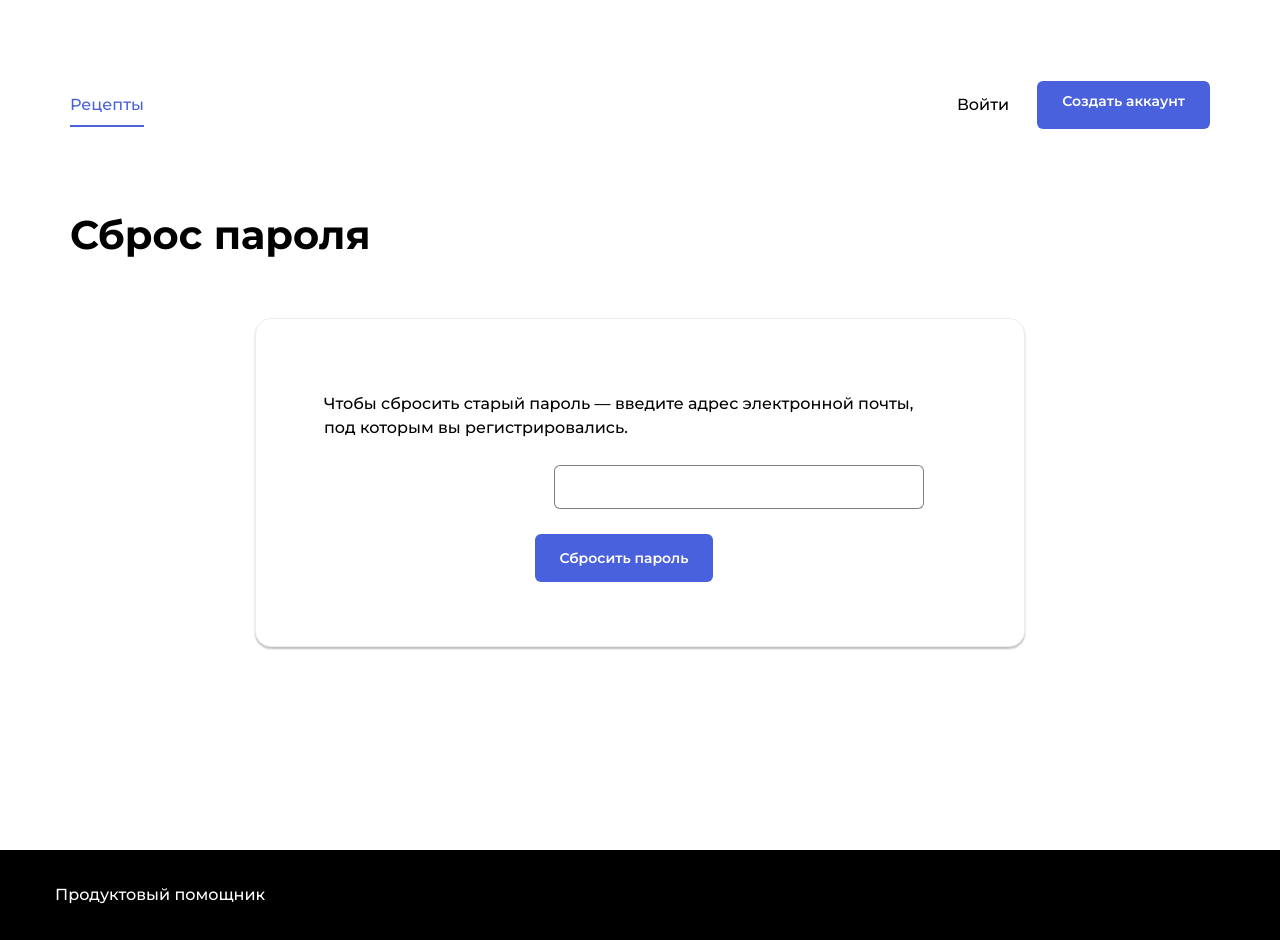
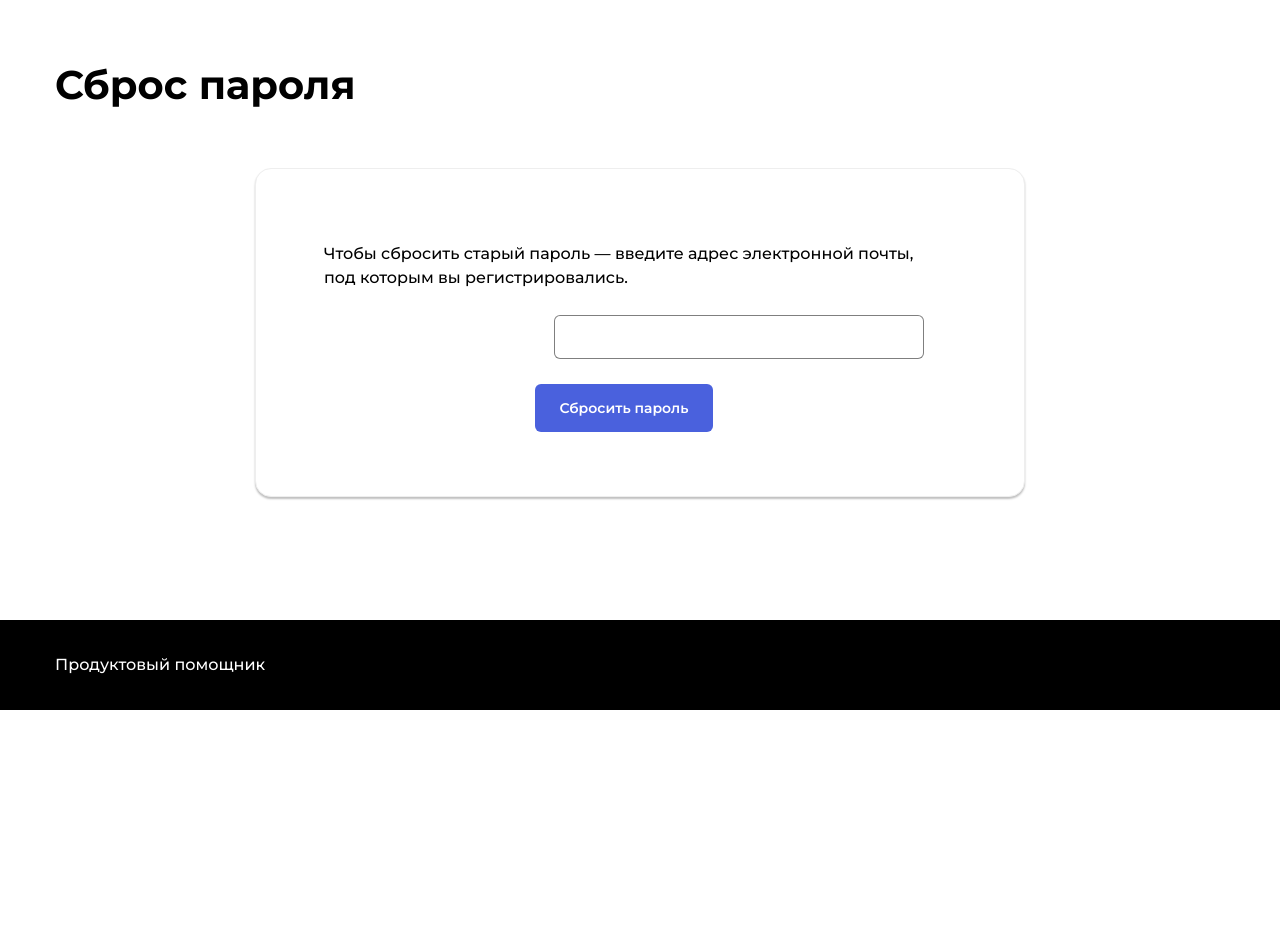
Before and after one commit to Tatyana-Smirnova/foodgram-project, a Django app: page /auth/password_reset/ in a window 1280 px wide. Shown: the part 90-1030 px from the top of the page. After the commit the page ends 800 px from the top, so only its background shows below. Run offline with Django 3.2, Linux system fonts and the light colour scheme; some libraries are stand-ins or nearby versions.

Commit message:
fix templates

```diff
--- a/users/templates/registration/password_reset_done.html
+++ b/users/templates/registration/password_reset_done.html
@@ -10,9 +10,6 @@
 {% endblock %}
 
 {% block content %}
-
-<main class="main container">
-
     <div class="main__header">
         <h1 class="main__title">Вам отправлен сброс пароля!</h1>
     </div>
@@ -20,7 +17,4 @@
         Мы отправили вам по электронной почте инструкции по установке пароля, если учетная запись с указанным вами адресом электронной почты существует.</p>
         <p class="form__info-text">
         Если вы не получили электронное письмо, пожалуйста, убедитесь, что вы ввели адрес, на который зарегистрировались и проверьте свою папку со спамом.</p>
-
-</main>
-
 {% endblock content %}
--- a/users/templates/registration/password_reset_form.html
+++ b/users/templates/registration/password_reset_form.html
@@ -4,16 +4,14 @@
 {% load static %}
     <link rel="stylesheet" href="{% static 'pages/form.css' %}">
 {% endblock static %}
-{% block content %}
+
 
 {% block header %}
 {% include 'includes/nav.html' with index=True %}
 {% endblock %}
 
-{% load user_filters %}
-
-<main class="main container">
-
+{% block content %}
+    {% load user_filters %}
     <div class="main__header">
         <h1 class="main__title">Сброс пароля</h1>
     </div>
@@ -49,7 +47,4 @@
         </form>
 
     </div>
-
-</main>
-
 {% endblock content %}
```
Also changed, not shown: users/templates/registration/password_change_done.html (+3 -6 lines), users/templates/registration/password_change_form.html (+2 -5 lines).
